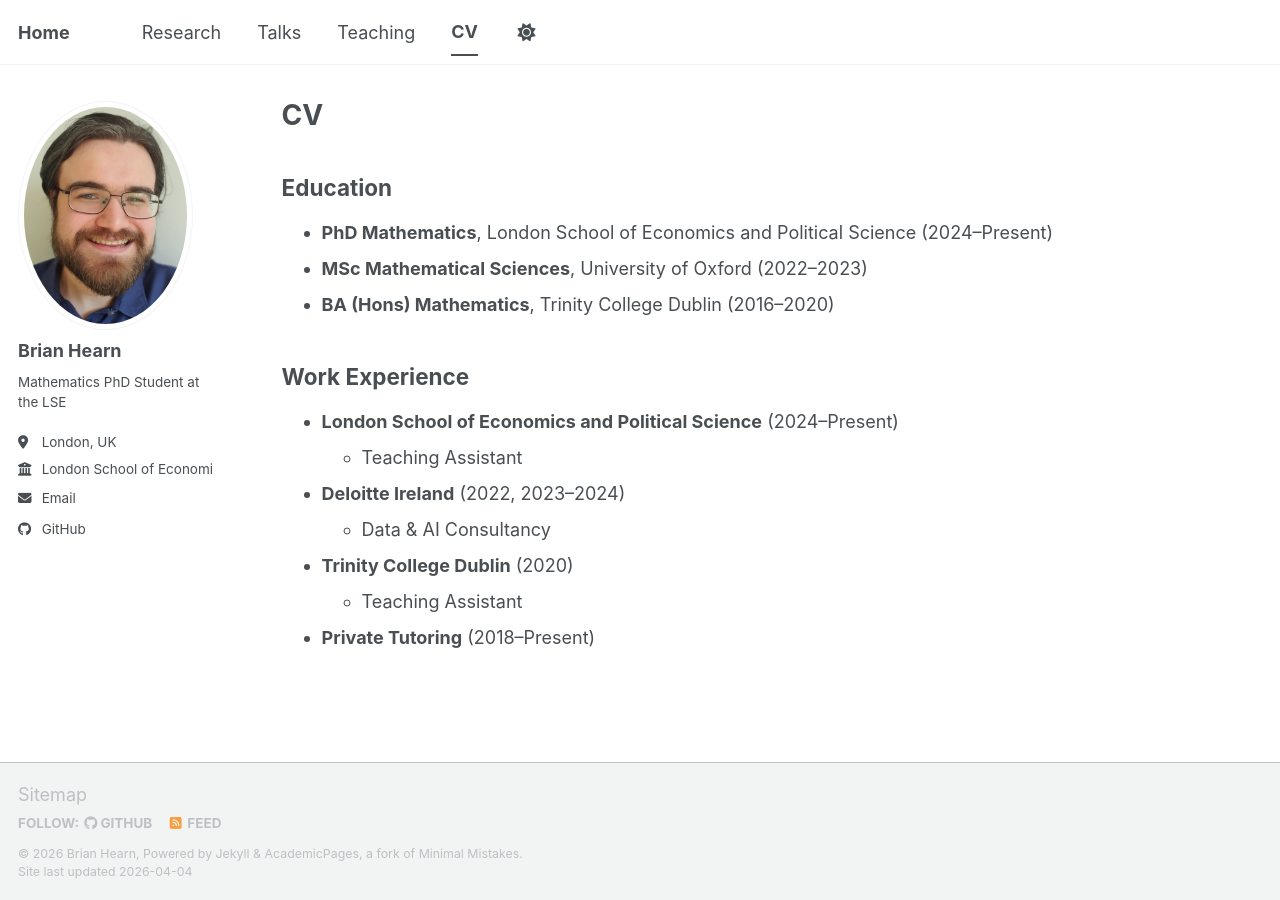
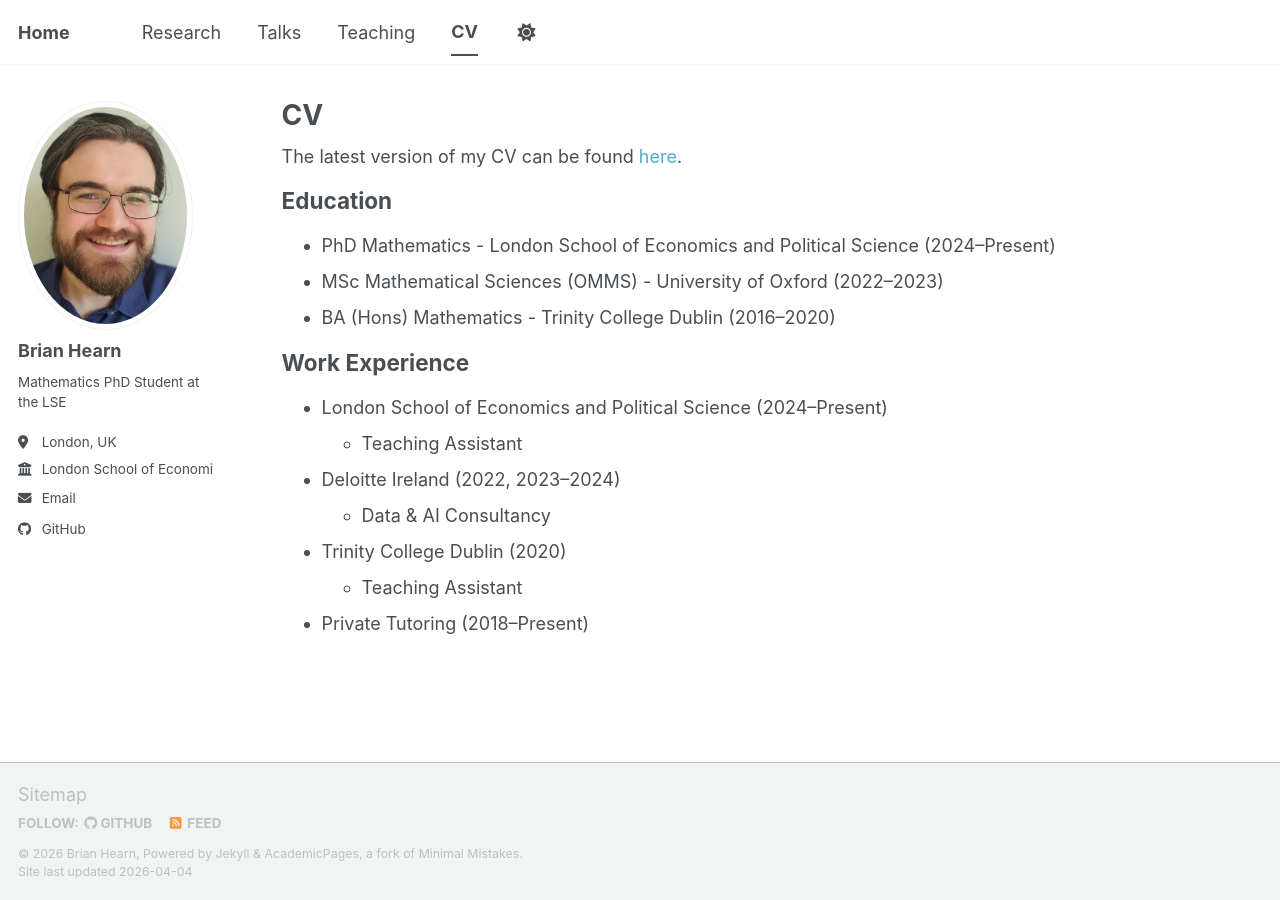
Before and after one commit to brian-hearn/brian-hearn.github.io, a Jekyll site: the page built from _pages/cv.html, in a window 1280 px wide. Built offline with Jekyll 4.4.1, drawn with Linux system fonts in a browser that asks for light colours; a script bundle is joined from its source files by our own code; library files that are not in the unit come from our copies.

Commit message:
feat: more changes

```diff
--- a/_includes/archive-single-talk.html
+++ b/_includes/archive-single-talk.html
@@ -44,7 +44,8 @@
     {% if post.read_time %}
       <p class="page__meta"><i class="fa fa-clock" aria-hidden="true"></i> {% include read-time.html %}</p>
     {% endif %}
-    {% if post.date %}<p class="page__meta"><i class="fa fa-clock" aria-hidden="true"></i> {{ post.date | date: '%d %B %Y' }}</p>{% endif %}
+    <!-- {% if post.date %}<p class="page__meta"><i class="fa fa-clock" aria-hidden="true"></i> {{ post.date | date: '%d %B %Y' }}</p>{% endif %} -->
+    {% if post.date %}<p class="archive__item-excerpt">{{ post.date | date: '%d %B %Y' }}</p>{% endif %}
     <!-- {% if post.slides %}
       <p class="archive__item-excerpt" itemprop="description">
         <a href="{{ base_path }}{{ post.slides }}" target="_blank">Slides</a>
--- a/_includes/archive-single.html
+++ b/_includes/archive-single.html
@@ -58,7 +58,8 @@
     {% if post.read_time %}
       <p class="page__meta"><i class="fa fa-clock" aria-hidden="true"></i> {% include read-time.html %}</p>
     {% endif %}
-    {% if post.date %}<p class="page__meta"><i class="fa fa-clock" aria-hidden="true"></i> {{ post.date | date: '%d %B %Y' }}</p>{% endif %}
+    <!-- {% if post.date %}<p class="page__meta"><i class="fa fa-clock" aria-hidden="true"></i> {{ post.date | date: '%d %B %Y' }}</p>{% endif %} -->
+    {% if post.date %}<p class="archive__item-excerpt"> {{ post.date | date: '%d %B %Y' }}</p>{% endif %}
 
     <!-- {% if post.citation and post.paperurl and post.slidesurl and post.bibtexurl %}
       <p>Recommended citation: {{ post.citation }}<br /><a href="{{ post.paperurl }}">Download Paper</a> | <a href="{{ post.slidesurl }}">Download Slides</a> | <a href="{{ post.bibtexurl }}">Download Bibtex</a></p>
--- a/_pages/cv.html
+++ b/_pages/cv.html
@@ -9,47 +9,49 @@
 
 {% include base_path %}
 
+The latest version of my CV can be found <a href="../files/CVs/Brian Hearn CV March 2026.pdf">here</a>.
+
 <section>
-  <h2>Education</h2>
+  <h2 class="archive__item-title" itemprop="headline">Education</h2>
   <ul>
     <li>
-      <strong>PhD Mathematics</strong>, London School of Economics and Political Science (2024–Present)
+      PhD Mathematics - London School of Economics and Political Science (2024–Present)
     </li>
     <li>
-      <strong>MSc Mathematical Sciences</strong>, University of Oxford (2022–2023)
+      MSc Mathematical Sciences (OMMS) - University of Oxford (2022–2023)
     </li>
     <li>
-      <strong>BA (Hons) Mathematics</strong>, Trinity College Dublin (2016–2020)
+      BA (Hons) Mathematics - Trinity College Dublin (2016–2020)
     </li>
   </ul>
 </section>
 
 <section>
-  <h2>Work Experience</h2>
+  <h2 class="archive__item-title" itemprop="headline">Work Experience</h2>
   <ul>
     <li>
-      <strong>London School of Economics and Political Science</strong> (2024–Present)
+      London School of Economics and Political Science (2024–Present)
       <ul>
         <li>Teaching Assistant</li>
       </ul>
     </li>
 
     <li>
-      <strong>Deloitte Ireland</strong> (2022, 2023–2024)
+      Deloitte Ireland (2022, 2023–2024)
       <ul>
         <li>Data &amp; AI Consultancy</li>
       </ul>
     </li>
 
     <li>
-      <strong>Trinity College Dublin</strong> (2020)
+      Trinity College Dublin (2020)
       <ul>
         <li>Teaching Assistant</li>
       </ul>
     </li>
 
     <li>
-      <strong>Private Tutoring</strong> (2018–Present)
+      Private Tutoring (2018–Present)
     </li>
   </ul>
 </section>
```
Also changed, not shown: _pages/about.md (+1 -1 lines), 1 other file.
